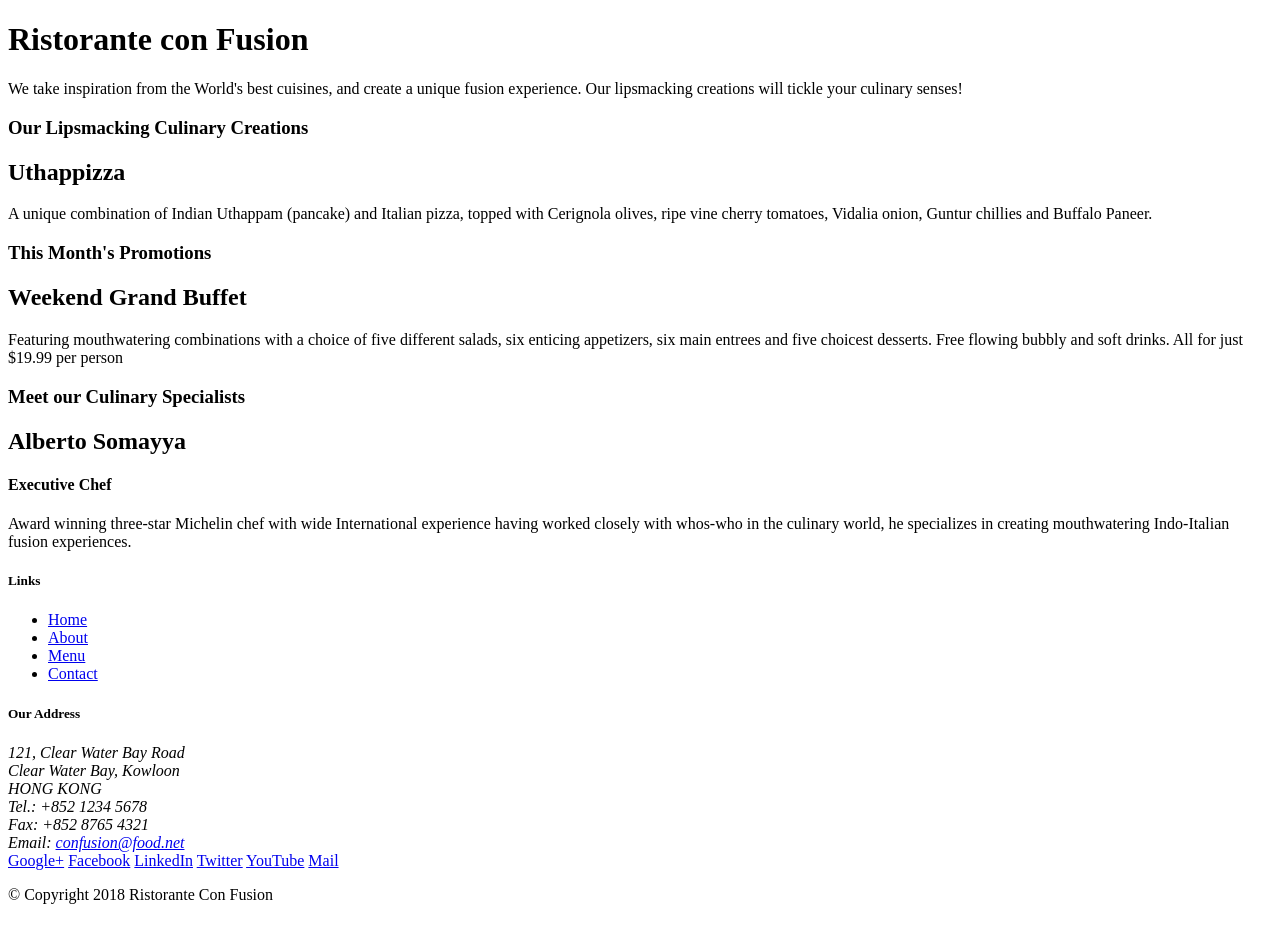
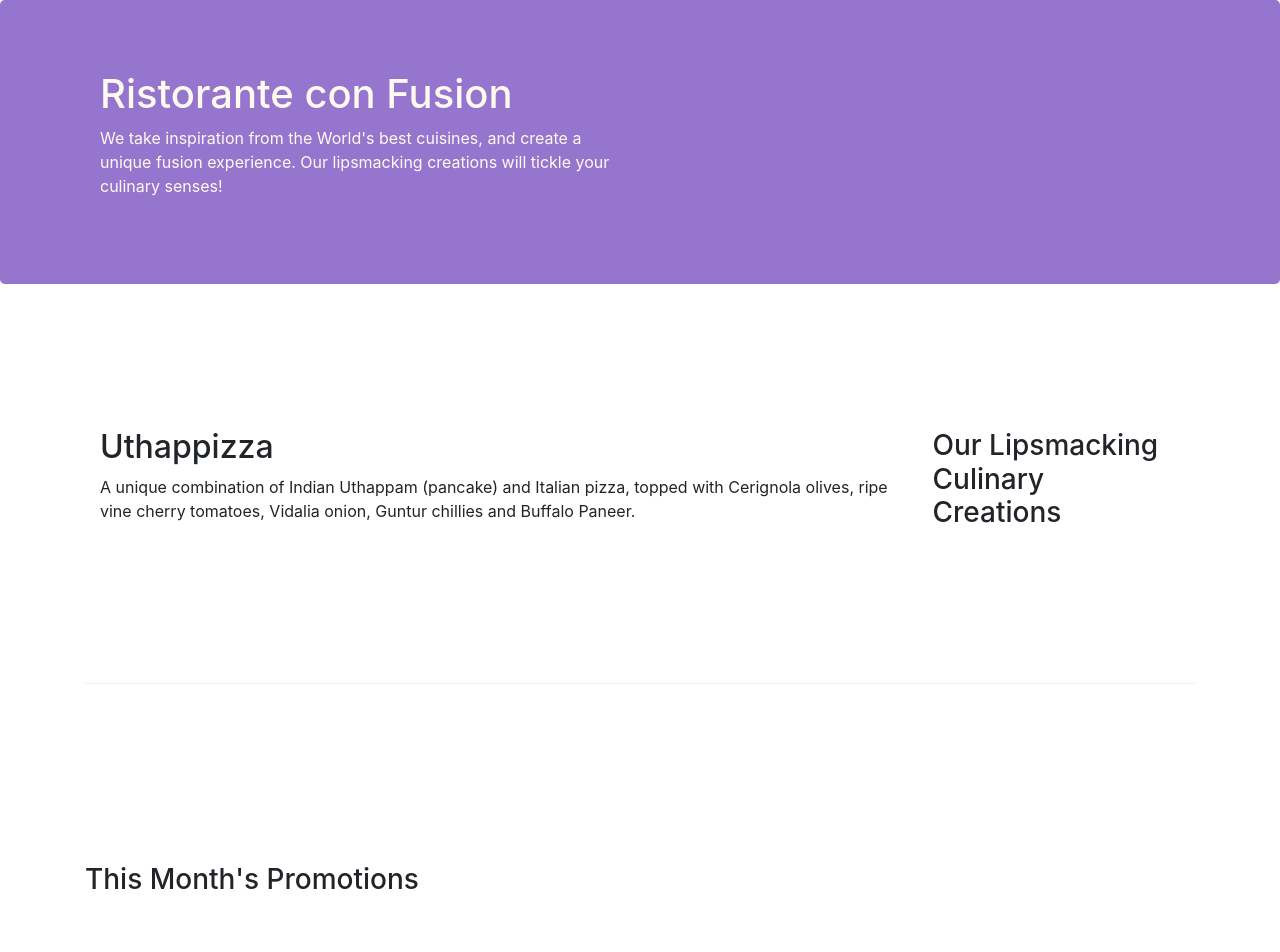
Before and after one commit to ndoumbeJaures/Coursera, a website: page index.html in a window 1280 px wide. Shown: the top 952 px of the page. Before the commit the page ends 920 px from the top, so only its background shows below. Drawn offline with nearby package versions, Linux system fonts and the light colour scheme.

Commit message:
Fin des exercices de la premiere semaine

```diff
--- /dev/null
+++ b/css/styles.css
@@ -0,0 +1,34 @@
+
+.row-header{
+    margin:0px auto;
+    padding:0px;
+}
+
+.row-content {
+    margin:0px auto;
+    padding: 50px 0px 50px 0px;
+    border-bottom: 1px ridge;
+    min-height:400px;
+}
+
+
+
+.footer{
+    background-color: #D1C4E9;
+    margin:0px auto;
+    padding: 20px 0px 20px 0px;
+}
+
+
+.jumbotron {
+    padding:70px 30px 70px 30px;
+    margin:0px auto;
+    background: #9575CD ;
+    color:floralwhite;
+}
+
+address{
+    font-size:80%;
+    margin:0px;
+    color:#0f0f0f;
+}
--- a/index.html
+++ b/index.html
@@ -3,70 +3,79 @@
 
 <head>
     <title>Ristorante Con Fusion</title>
+	<!-- Required meta tags always come first -->
+	<meta charset="utf-8">
+	<!-- POUR QUE la page s'adapte au dimensions de l'écran -->
+	<meta name="viewport" content="width=device-width, initial-scale=1, shrink-to-fit=no">
+	<meta http-equiv="x-ua-compatible" content="ie=edge">
+	<!-- Bootstrap CSS -->
+	<link rel="stylesheet" href="node_modules/bootstrap/dist/css/bootstrap.min.css">
+	 <link href="css/styles.css" rel="stylesheet">
+
 </head>
 
 <body>
 
-    <header>
-        <div>
-            <div>
-                <div>
+    <header class="jumbotron">
+        <div class="container">
+            <div class="row row-header">
+                <div class="col-12 col-sm-6">
                     <h1>Ristorante con Fusion</h1>
                     <p>We take inspiration from the World's best cuisines, and create a unique fusion experience. Our lipsmacking creations will tickle your culinary senses!</p>
                 </div>
-                <div>
-                </div>
+                <div class="col-12 col-sm">                </div>
             </div>
         </div>
     </header>
 
-    <div>
-        <div>
-            <div>
+    <div class="container">
+        <div class="row row-content align-items-center">
+            <div class="col-12 col-sm-4 order-sm-last col-md-3">
                 <h3>Our Lipsmacking Culinary Creations</h3>
             </div>
-            <div>
+            <div class="col col-sm col-md">
                 <h2>Uthappizza</h2>
                 <p>A unique combination of Indian Uthappam (pancake) and Italian pizza, topped with Cerignola olives, ripe vine cherry tomatoes, Vidalia onion, Guntur chillies and Buffalo Paneer.</p>
             </div>
         </div>
 
 
-        <div>
-            <div>
+        <div class="row row-content align-items-center
+            <div class="col-12 col-sm-4 col-md-3">
                 <h3>This Month's Promotions</h3>
             </div>
-            <div>
+            <div class="col col-sm col-md">
                 <h2>Weekend Grand Buffet</h2>
                 <p>Featuring mouthwatering combinations with a choice of five different salads, six enticing appetizers, six main entrees and five choicest desserts. Free flowing bubbly and soft drinks. All for just $19.99 per person </p>
             </div>
         </div>
 
-        <div>
-            <div>
+        <div class="row row-content align-items-center">
+            <div class="col-12 col-sm-4 col-md-3">
                 <h3>Meet our Culinary Specialists</h3>
             </div>
-            <div>
+            <div class="col col-sm col-md">
                 <h2>Alberto Somayya</h2>
                 <h4>Executive Chef</h4>
                 <p>Award winning three-star Michelin chef with wide International experience having worked closely with whos-who in the culinary world, he specializes in creating mouthwatering Indo-Italian fusion experiences. </p>
             </div>
         </div>
-    </div>
 
-    <footer>
-        <div>
-            <div>
-                <div>
+	</div>
+
+    <footer class="jumbotron footer">
+        <div class="container">
+            <div class="row">
+                <div class="col-4 offset-1 col-sm-2">
                     <h5>Links</h5>
-                    <ul>
+                    <ul class="list-unstyled">
                         <li><a href="#">Home</a></li>
                         <li><a href="#">About</a></li>
                         <li><a href="#">Menu</a></li>
                         <li><a href="#">Contact</a></li>
                     </ul>
                 </div>
-                <div>
+                <div class="col-7 col-sm-5">
                     <h5>Our Address</h5>
                     <address>
 		              121, Clear Water Bay Road<br>
@@ -77,8 +86,8 @@
 		              Email: <a href="mailto:confusion@food.net">confusion@food.net</a>
 		           </address>
                 </div>
-                <div>
-                    <div>
+                <div class="col-12 col-sm-4 align-self-center">
+                    <div class="text-center">
                         <a href="http://google.com/+">Google+</a>
                         <a href="http://www.facebook.com/profile.php?id=">Facebook</a>
                         <a href="http://www.linkedin.com/in/">LinkedIn</a>
@@ -88,14 +97,18 @@
                     </div>
                 </div>
            </div>
-           <div>
-                <div>
+           <div class="row">
+                <div class="col-auto">
                     <p>© Copyright 2018 Ristorante Con Fusion</p>
                 </div>
            </div>
         </div>
     </footer>
 
+    	<!-- jQuery first, then Popper.js, then Bootstrap JS. -->
+	<script src="node_modules/jquery/dist/jquery.slim.min.js"></script>
+	<script src="node_modules/popper.js/dist/umd/popper.min.js"></script>
+	<script src="node_modules/bootstrap/dist/js/bootstrap.min.js"></script>
 </body>
 
 </html>
--- a/package.json
+++ b/package.json
@@ -12,5 +12,10 @@
   "license": "ISC",
   "devDependencies": {
     "lite-server": "^2.3.0"
+  },
+  "dependencies": {
+    "bootstrap": "^4.0.0",
+    "jquery": "^3.3.1",
+    "popper.js": "^1.12.9"
   }
 }
```
Also changed, not shown: 1 other file.
